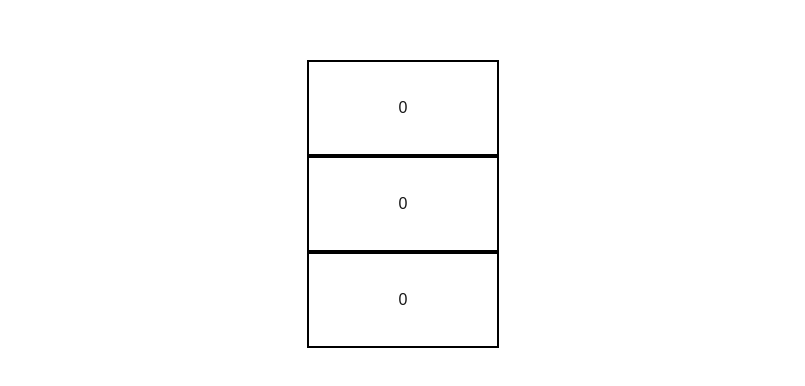
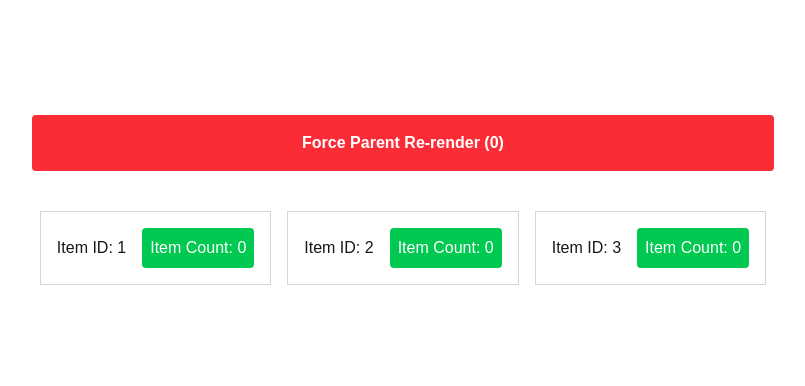
Before and after one commit to munrhalls/training-grounds, a Next.js app: page / in a window 1280 px wide. Shown: the part 196-582 px from the top of the page, without its empty margins (237-1042 px from the left). Built offline with nearby package versions, Linux system fonts and the light colour scheme.

Commit message:
ComponentVsElement

```diff
--- a/app/Component vs Element/2-forbidden-function-call.jsx
+++ b/app/Component vs Element/2-forbidden-function-call.jsx
@@ -20,19 +20,30 @@
 
 import { useState } from "react";
 
-export default function ForbiddenFunctionCall() {
 const ItemComp = function ({ item }) {
   const [count, addCount] = useState(0);
 
   return (
-      <div>
-        {item}
-        <button onClick={() => addCount((prev) => prev + 1)} className="w-48 h-24 border-2 border-black">
-          {count}
+    <div className="p-4 border border-gray-300 m-2">
+      Item ID: {item}
+      <button onClick={() => addCount((prev) => prev + 1)} className="ml-4 p-2 bg-green-500 text-white rounded">
+        Item Count: {count}
       </button>
     </div>
   );
 };
+
+export default function ForbiddenFunctionCall() {
   const items = [1, 2, 3];
-  return <div className="grid place-content-center h-screen w-screen">{items.map((item) => ItemComp(item))}</div>;
+  const [parentCount, setParentCount] = useState(0);
+
+  return (
+    <div className="grid place-content-center h-screen w-screen">
+      <button onClick={() => setParentCount((p) => p + 1)} className="mb-8 p-4 bg-red-500 text-white font-bold rounded">
+        Force Parent Re-render ({parentCount})
+      </button>
+
+      <div className="flex">{items.map((item) => ItemComp({ item }))}</div>
+    </div>
+  );
 }
```
Lines whose indentation alone changed are shown as unchanged.
